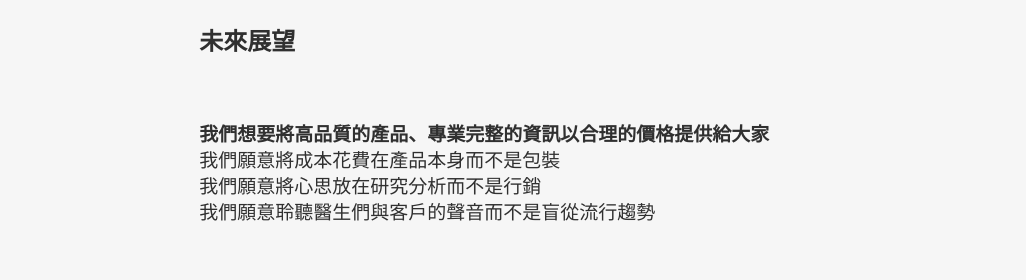
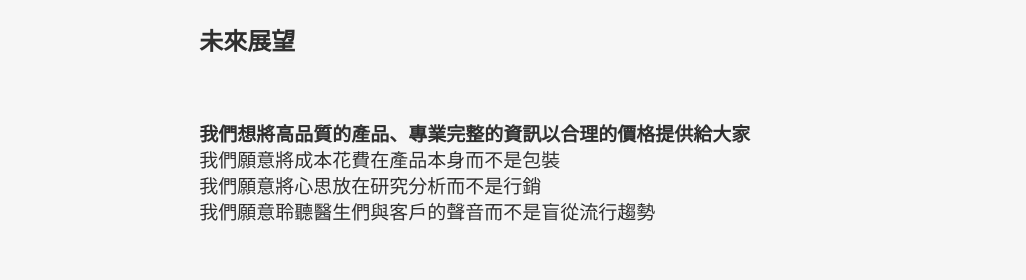
Before and after one commit to simon770617/sunmed, a plain HTML site: page index.html in a window 1280 px wide. Shown: the part 1020-1300 px from the top of the page, 254-1280 px from the left. Drawn offline with nearby package versions, Linux system fonts and the light colour scheme; some packages are replaced by stand-ins of ours.

Commit message:
2017/8/4
Just checking

```diff
--- a/index.html
+++ b/index.html
@@ -267,7 +267,7 @@ DoctorSelect 的所有成員也是如此<br/>為了兼顧夢想、健康與家
     </div>
     <div class="col-sm-8">
       <h2>未來展望</h2><br>
-      <h4><strong>我們想要將高品質的產品、專業完整的資訊以合理的價格提供給大家</strong><br/>
+      <h4><strong>我們想將高品質的產品、專業完整的資訊以合理的價格提供給大家</strong><br/>
 我們願意將成本花費在產品本身而不是包裝<br/>
 我們願意將心思放在研究分析而不是行銷<br/>
 我們願意聆聽醫生們與客戶的聲音而不是盲從流行趨勢<br/><br/>
```
